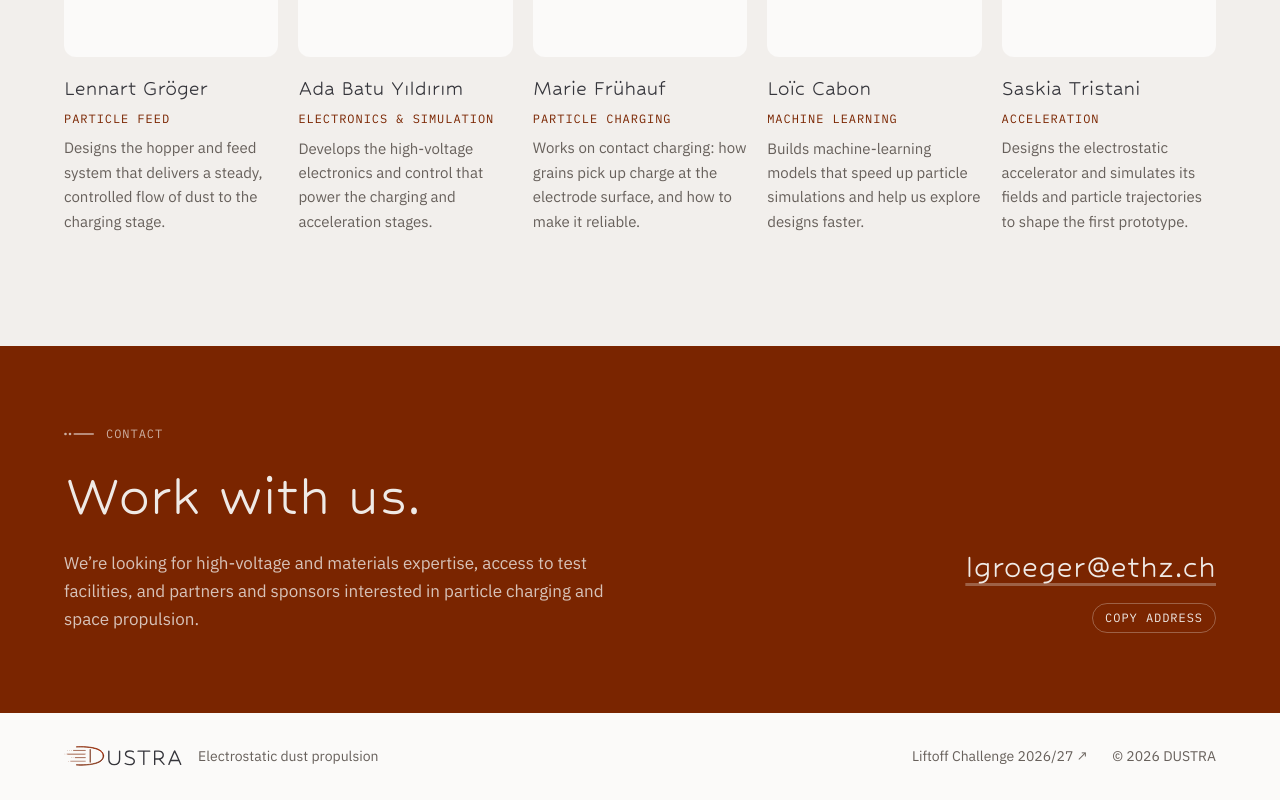
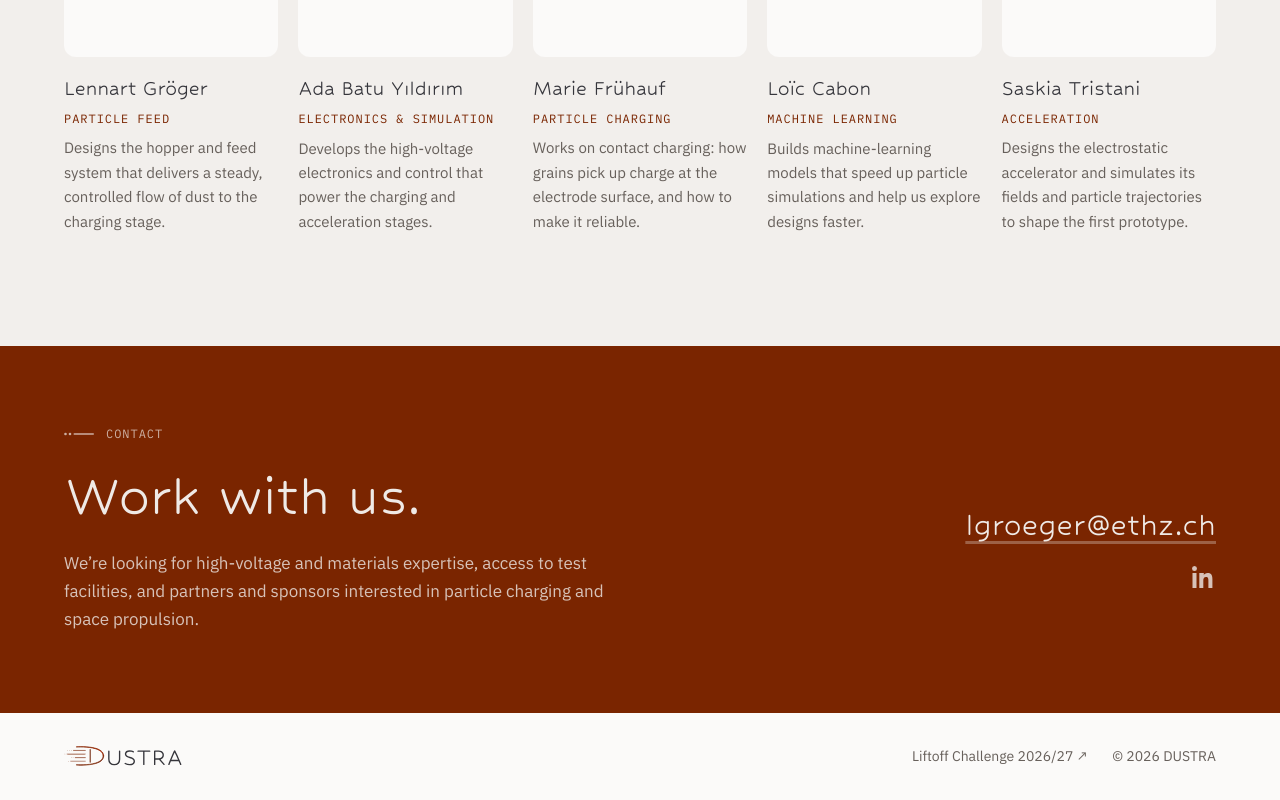
Before and after one commit to Dustra-space/Dustra_Web, a React (Vite) app: page / in a window 1280 px wide. Shown: the part 3915-4715 px from the top of the page. Built offline with nearby package versions, Linux system fonts and the light colour scheme.

Commit message:
Centre hero principles

```diff
--- a/src/components/Contact.tsx
+++ b/src/components/Contact.tsx
@@ -1,49 +1,44 @@
-import { useState } from 'react'
 import { challenge, contact, site } from '../content'
 import Logo from './Logo'
 import { Streak } from './Section'
 
+const LINKEDIN = 'https://www.linkedin.com/company/dustra/'
+
 export default function Contact() {
-  const [copied, setCopied] = useState(false)
-
-  const copy = async () => {
-    try {
-      await navigator.clipboard.writeText(site.email)
-      setCopied(true)
-      window.setTimeout(() => setCopied(false), 2000)
-    } catch {
-      // Clipboard can be unavailable; the address stays selectable.
-    }
-  }
-
   return (
     <>
       <section id="contact" className="bg-rust text-moon px-5 py-16 md:px-8 md:py-20">
-        <div className="mx-auto grid max-w-6xl gap-10 md:grid-cols-[minmax(0,1fr)_auto] md:items-end">
-          <div>
+        <div className="mx-auto max-w-6xl">
           <p className="label text-moon/70 flex items-center gap-3">
             <Streak className="text-moon/70" />
             {contact.eyebrow}
           </p>
-            <h2 className="h-section mt-5">{contact.title}</h2>
+
+          {/* Heading and text on the left; email and LinkedIn centred against them on the right */}
+          <div className="mt-5 grid gap-10 md:grid-cols-[minmax(0,1fr)_auto] md:items-center">
+            <div>
+              <h2 className="h-section">{contact.title}</h2>
               <p className="text-moon/80 mt-5 max-w-[56ch]">{contact.ask}</p>
             </div>
 
-          <div className="md:text-right">
+            <div className="flex flex-col items-start gap-5 md:items-end">
               <a
                 href={`mailto:${site.email}`}
                 className="font-display decoration-moon/30 hover:decoration-moon text-3xl [overflow-wrap:anywhere] underline underline-offset-[6px] transition-colors md:text-4xl"
               >
                 {site.email}
               </a>
-            <div className="mt-4 flex flex-wrap items-center gap-x-4 gap-y-2 md:justify-end">
-              <button
-                type="button"
-                onClick={copy}
-                className="label text-moon border-moon/30 hover:border-moon rounded-full border px-3 py-1.5 transition-colors"
+              <a
+                href={LINKEDIN}
+                target="_blank"
+                rel="noreferrer"
+                aria-label="DUSTRA on LinkedIn"
+                className="text-moon/80 hover:text-moon transition-colors"
               >
-                <span aria-live="polite">{copied ? 'Copied' : 'Copy address'}</span>
-              </button>
+                <svg viewBox="0 0 24 24" className="h-6 w-6" fill="currentColor" aria-hidden="true">
+                  <path d="M4.98 3.5a2.48 2.5 0 1 1-4.96 0 2.48 2.5 0 0 1 4.96 0ZM.5 8h4v15h-4V8Zm7.5 0h3.8v2.05h.05c.53-1 1.83-2.05 3.77-2.05 4.03 0 4.78 2.65 4.78 6.1V23h-4v-7.1c0-1.7-.03-3.88-2.36-3.88-2.37 0-2.730 1.85-2.73 3.76V23h-4V8Z" />
+                </svg>
+              </a>
             </div>
           </div>
         </div>
@@ -51,11 +46,8 @@ export default function Contact() {
 
       <footer className="bg-paper px-5 py-8 md:px-8">
         <div className="text-stone mx-auto flex max-w-6xl flex-col gap-5 text-[14px] md:flex-row md:items-center md:justify-between">
-          <div className="flex items-center gap-4">
           <Logo className="text-charcoal h-5 w-auto" />
-            <span>{site.field}</span>
-          </div>
-          <div className="flex flex-wrap gap-x-6 gap-y-2">
+          <div className="flex flex-wrap items-center gap-x-6 gap-y-2">
             <a href={challenge.url} target="_blank" rel="noreferrer" className="hover:text-rust transition-colors">
               {challenge.name} ↗
             </a>
```
Lines whose indentation alone changed are shown as unchanged.
